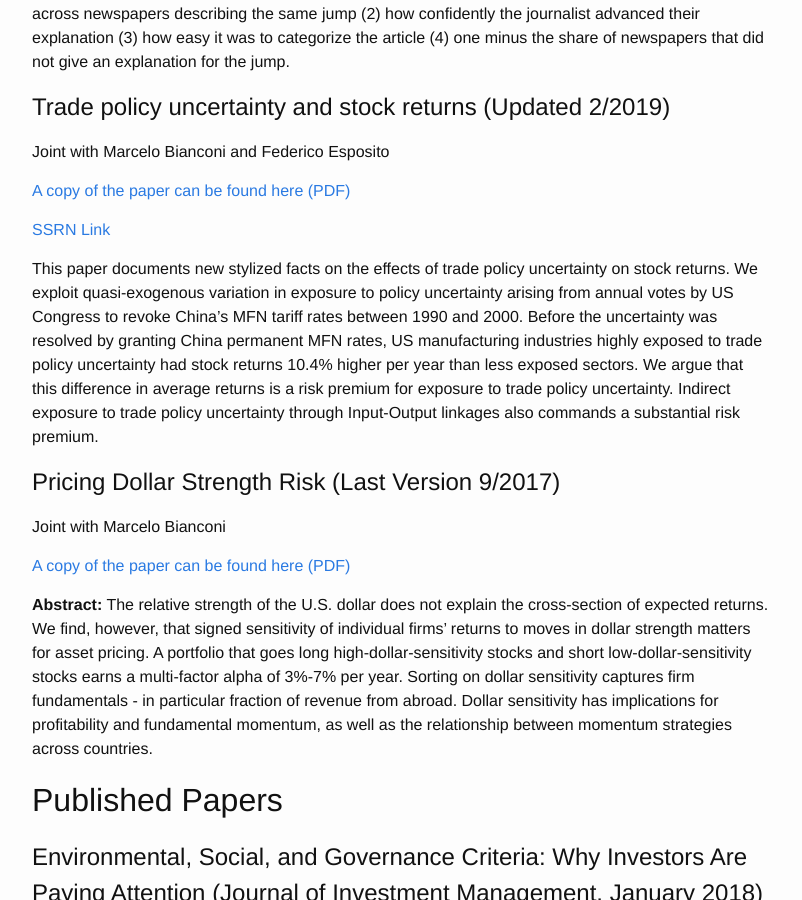
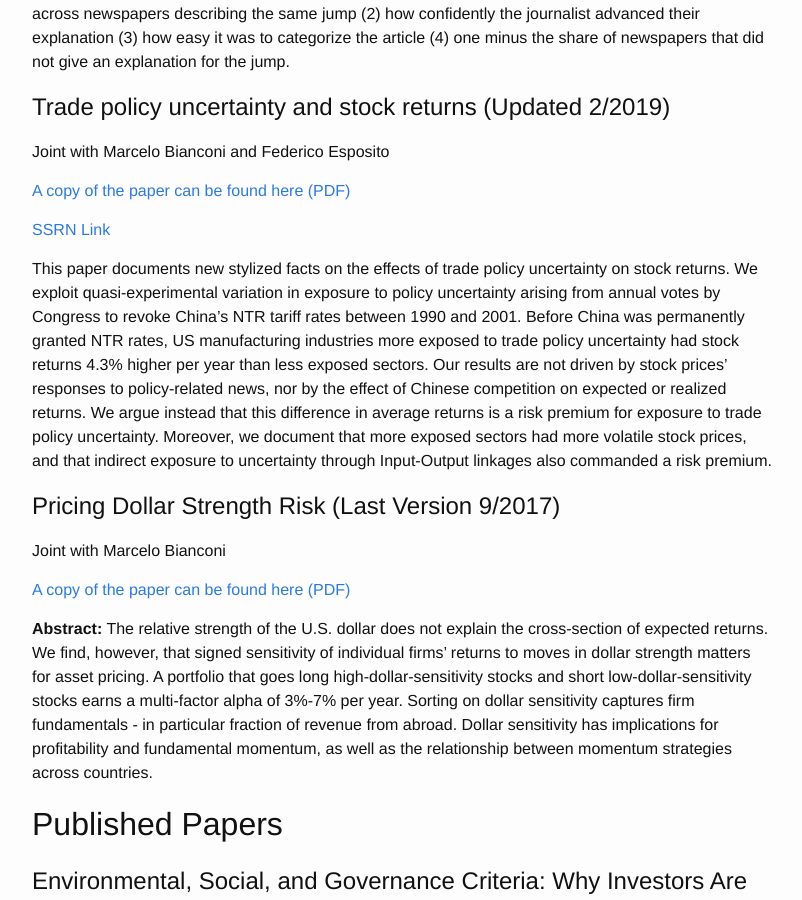
Before and after one commit to mcsammon/mcsammon.github.io, a Jekyll site: the page built from research.md, in a window 1280 px wide and 900 px high, scrolled down 954 px. Shown: the whole window, without its empty margins (238-1040 px from the left). Built offline with Jekyll 4.4.1, drawn with Linux system fonts in a browser that asks for light colours; comment, search, counter and statistics services are not loaded.

Commit message:
updates 8 2019

```diff
--- a/cv-contact.html
+++ b/cv-contact.html
@@ -5,7 +5,7 @@ permalink: /cv-contact/
 order: 3
 ---
 <p>
-  <a href="/images/MS_CV_2_22_2019.pdf" target="_blank">
+  <a href="/images/MS_CV_8_2019.pdf" target="_blank">
     You can find my CV here.
   </a> [Updated: February, 2019]
 </p>
--- a/research.md
+++ b/research.md
@@ -39,14 +39,14 @@ Main Findings:
 Joint with Marcelo Bianconi and Federico Esposito
 
 <p>
-  <a href="/images/Trade Policy Uncertainty and Stock Returns 0223.pdf" target="_blank">
+  <a href="/images/bes_trade_7_2019.pdf" target="_blank">
     A copy of the paper can be found here (PDF)
   </a>
 </p>
 
 <a href="https://papers.ssrn.com/sol3/papers.cfm?abstract_id=3340700" title="b1">SSRN Link</a>
 
-This paper documents new stylized facts on the effects of trade policy uncertainty on stock returns. We exploit quasi-exogenous variation in exposure to policy uncertainty arising from annual votes by US Congress to revoke China's MFN tariff rates between 1990 and 2000. Before the uncertainty was resolved by granting China permanent MFN rates, US manufacturing industries highly exposed to trade policy uncertainty had stock returns 10.4% higher per year than less exposed sectors. We argue that this difference in average returns is a risk premium for exposure to trade policy uncertainty. Indirect exposure to trade policy uncertainty through Input-Output linkages also commands a substantial risk premium.
+This paper documents new stylized facts on the effects of trade policy uncertainty on stock returns. We exploit quasi-experimental variation in exposure to policy uncertainty arising from annual votes by Congress to revoke China's NTR tariff rates between 1990 and 2001. Before China was permanently granted NTR rates, US manufacturing industries more exposed to trade policy uncertainty had stock returns 4.3% higher per year than less exposed sectors. Our results are not driven by stock prices' responses to policy-related news, nor by the effect of Chinese competition on expected or realized returns. We argue instead that this difference in average returns is a risk premium for exposure to trade policy uncertainty. Moreover, we document that more exposed sectors had more volatile stock prices, and that indirect exposure to uncertainty through Input-Output linkages also commanded a risk premium.
 
 
 # Pricing Dollar Strength Risk (Last Version 9/2017)
```
Also changed, not shown: about-me.md (+2 -1 lines), 5 other files.
